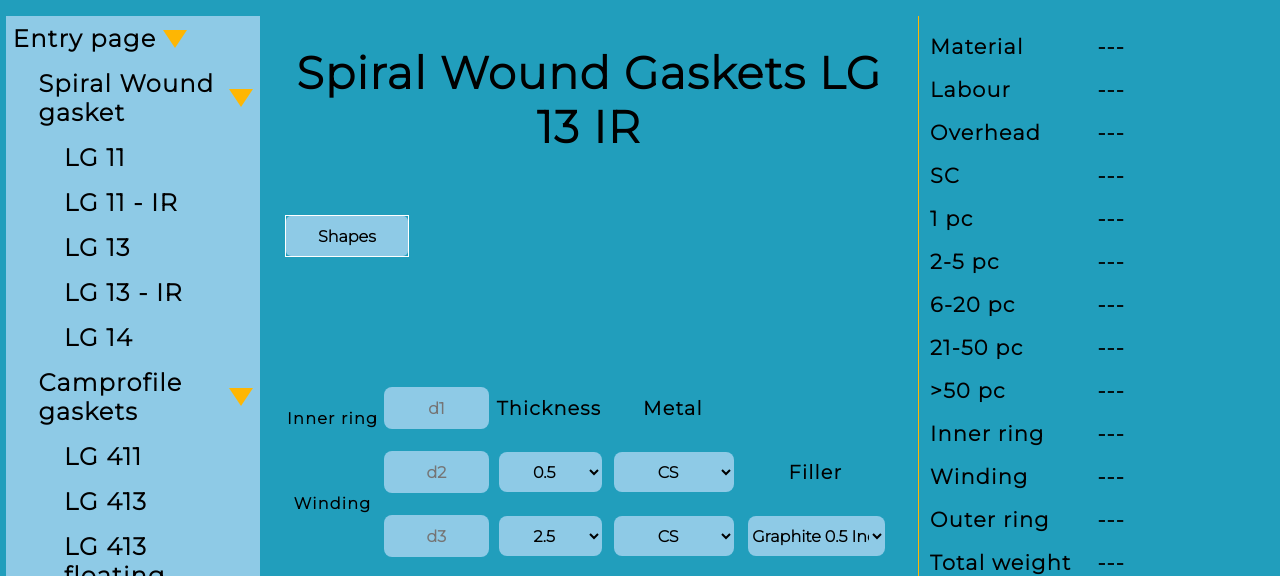
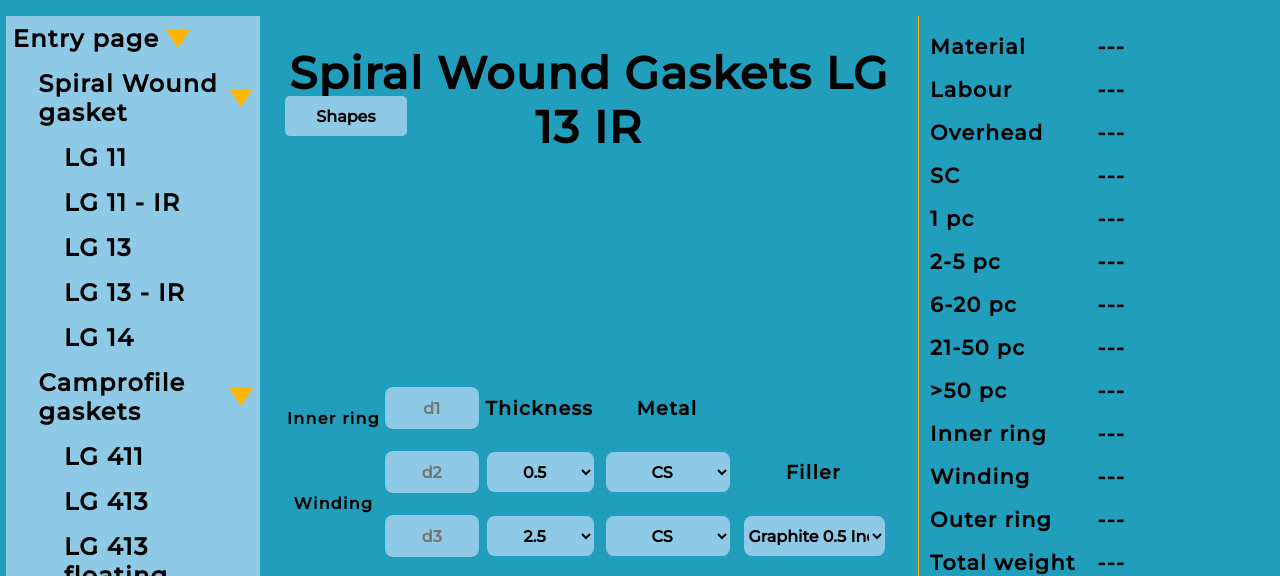
Before and after one commit to Jak106/Seals-price-counter, a plain HTML site: page spiral_wound_gaskets/SWG_LG13IR.html in a window 1280 px wide. Shown: the top 576 px of the page. Drawn offline with nearby package versions, Linux system fonts and the light colour scheme; a web font is replaced by a local one.

Commit message:
shapes prototype
finished shapes, only have to include pictures

```diff
--- a/javascript/index.js
+++ b/javascript/index.js
@@ -214,6 +214,7 @@ function addPossibilities(func) {
     addButton("label", "weight unit", "label4", "weightLabel")
     addButton("label", "size unit", "label5", "sizeLabel")
     addButton("button", func, "button-form", "count")
+    shapesGeneration()
     document.getElementById("profitInput").max = "99";
 }
 //function to get values from possibilities
@@ -225,6 +226,48 @@ function getPossibilities() {
         "weightUnit": document.getElementById("weightSelect").value,
         "sizeUnit": document.getElementById("sizeSelect").value
     }
+}
+
+//function to add options to shapes
+function addShapesOption(name, value) {
+    let img = document.createElement("img")
+    img.src = '../photos/' + name + ".png"
+    img.alt = name
+    img.setAttribute("onclick", `shape(${value})`)
+    document.getElementById("shape-menu").appendChild(img)
+}
+
+//function to add shapes
+function shapesGeneration() {
+    let shapeDropDown = document.createElement("div")
+    shapeDropDown.id = "shape-dropDown"
+    inputs[0].appendChild(shapeDropDown)
+
+    let shapeButton = document.createElement("button")
+    shapeButton.id = "shape-button"
+    shapeButton.innerHTML = "Shapes"
+    document.getElementById("shape-dropDown").appendChild(shapeButton)
+
+    let shapeMenu = document.createElement("div")
+    shapeMenu.id = "shape-menu"
+    document.getElementById("shape-dropDown").appendChild(shapeMenu)
+
+    addShapesOption("img1", 1.1)
+    addShapesOption("img2", 1.2)
+    addShapesOption("img3", 1.3)
+    addShapesOption("img4", 1.4)
+    addShapesOption("img5", 1.5)
+    addShapesOption("img6", 1.6)
+    addShapesOption("img7", 1.7)
+    addShapesOption("img8", 1.8)
+    addShapesOption("img9", 1.9)
+    addShapesOption("img10", 2.0)
+    addShapesOption("img11", 2.1)
+    addShapesOption("img12", 2.2)
+    addShapesOption("img13", 2.3)
+    addShapesOption("img14", 2.4)
+    addShapesOption("img15", 2.5)
+    addShapesOption("img16", 2.6)
 }
 
 //two possible result tables
--- a/javascript/math.js
+++ b/javascript/math.js
@@ -29,6 +29,11 @@ function fillersWidth(arr, thickness) {
     : thickness == 4.8 ? arr["width"] = 5.6
     : thickness == 6.4 ? arr["width"] = 9
     : arr["width"] = 10
+}
+
+function shape(inc) {
+    document.getElementById("shape-button").innerHTML = inc;
+    document.getElementById("shape-button").value = inc;
 }
 
 //function to create result of object
@@ -322,6 +327,9 @@ function makeTableSWG(innerRing, windingRing, outerRing, overhead) {
     let overheadVal = labour_Eff.filter(type => type.id === "overhead")
     let totalPrice = totalSWGPrice(innerRing, windingRing, outerRing, possibilities.labour, overheadVal[0][overhead])
 
+    let increment = document.getElementById("shape-button").value
+    console.log(increment)
+
     table.innerHTML = ""
     SWGtable["Material"] = Math.round((innerRing["price"] + windingRing["price"] + outerRing["price"])*100)/100 + " " + possibilities.priceUnit //Sum of all prices of materials
     SWGtable["Labour"] = Math.round((innerRing["labour"] +  windingRing["labour"] + outerRing["labour"])*100)/100 + possibilities.labour + " " + possibilities.priceUnit//Sum of all prices of labour
--- a/spiral_wound_gaskets/SWG_LG13IR.html
+++ b/spiral_wound_gaskets/SWG_LG13IR.html
@@ -37,15 +37,34 @@
     </div>
     <div class="inputs">
         <h1>Spiral Wound Gaskets LG 13 IR</h1>
+        <!--
         <div id="shape-dropDown">
             <button id="shape-button">Shapes</button>
-            <ul id="shape-menu">
-                <li><img src="img1.png" alt="shape1"></li>
-                <li><img src="img2.png" alt="shape2"></li>
-                <li><img src="img3.png" alt="shape3"></li>
-                <li><img src="img4.png" alt="shape4"></li>
-            </ul>
-        </div>
+            <div id="shape-menu">
+                <img src="img1.png" alt="shape1" onclick="shape(1.5)">
+                <img src="img2.png" alt="shape2" onclick="shape(1.6)">
+                <img src="img3.png" alt="shape3" onclick="shape(1.7)">
+                <img src="img4.png" alt="shape4" onclick="shape(1.8)">
+                <img src="img4.png" alt="shape4" onclick="shape(1.9)">
+                <img src="img4.png" alt="shape4" onclick="shape(1.10)">
+                <img src="img4.png" alt="shape4" onclick="shape(1.11)">
+                <img src="img4.png" alt="shape4" onclick="shape(1.12)">
+                <img src="img4.png" alt="shape4" onclick="shape(1.13)">
+                <img src="img4.png" alt="shape4" onclick="shape(1.14)">
+                <img src="img4.png" alt="shape4" onclick="shape(1.15)">
+                <img src="img4.png" alt="shape4" onclick="shape(1.16)">
+                <img src="img4.png" alt="shape4" onclick="shape(1.17)">
+                <img src="img4.png" alt="shape4" onclick="shape(1.18)">
+                <img src="img4.png" alt="shape4" onclick="shape(1.19)">
+                <img src="img4.png" alt="shape4" onclick="shape(1.20)">
+                <img src="img4.png" alt="shape4" onclick="shape(1.30)">
+                <img src="img4.png" alt="shape4" onclick="shape(1.40)">
+                <img src="img4.png" alt="shape4" onclick="shape(1.5)">
+                <img src="img4.png" alt="shape4" onclick="shape(1.6)">
+                <img src="img4.png" alt="shape4" onclick="shape(2.8)">
+                <img src="img4.png" alt="shape4" onclick="shape(2.9)">
+            </div>
+        </div>-->
         <img id="inputs-img">
         <form id="inputs-form">
             <section class="form-section" id="ring-section">
--- a/stylesheet.css
+++ b/stylesheet.css
@@ -1,4 +1,4 @@
-@import url('https://fonts.googleapis.com/css2?family=Montserrat:wght@300&display=swap');
+@import url('https://fonts.googleapis.com/css2?family=Montserrat:wght@500&family=Nova+Round&display=swap');
 :root {
     margin: 0;
     padding: 0;
@@ -17,8 +17,11 @@ button {
     border-radius: 5px;
     background: var(--light-blue);
 }
-a,
-a:visited {
+input, select {
+    font-family: 'Montserrat', sans-serif;
+    font-weight: bold;
+}
+a, a:visited {
     font-family: 'Montserrat', sans-serif;
     color: black;
 }
@@ -320,17 +323,11 @@ td {
     align-items: center;
     justify-content: space-around;
 }
-input, select {
-    font-family: 'Montserrat', sans-serif;
-    font-weight: bold;
-}
 
 #shape-dropDown {
     grid-area: shapes;
-    border: solid white 1px;
     height: 5vh;
     width: 100%;
-    margin: auto;
 }
 #shape-button {
     width: 100%;
@@ -338,8 +335,18 @@ input, select {
 }
 #shape-menu {
     display: none;
-    list-style: none;
+    flex-wrap: wrap;
+    flex-direction: row;
+    height: auto;
+    width: 400%;
+}
+#shape-menu img{
+    width: 30%;
+    margin: .25vh .5%;
+    height: 13vh;
+    z-index: 99;
+    background-color: white;
 }
 #shape-dropDown:hover #shape-menu{
-    display: inline;
+    display: flex;
 }
```
